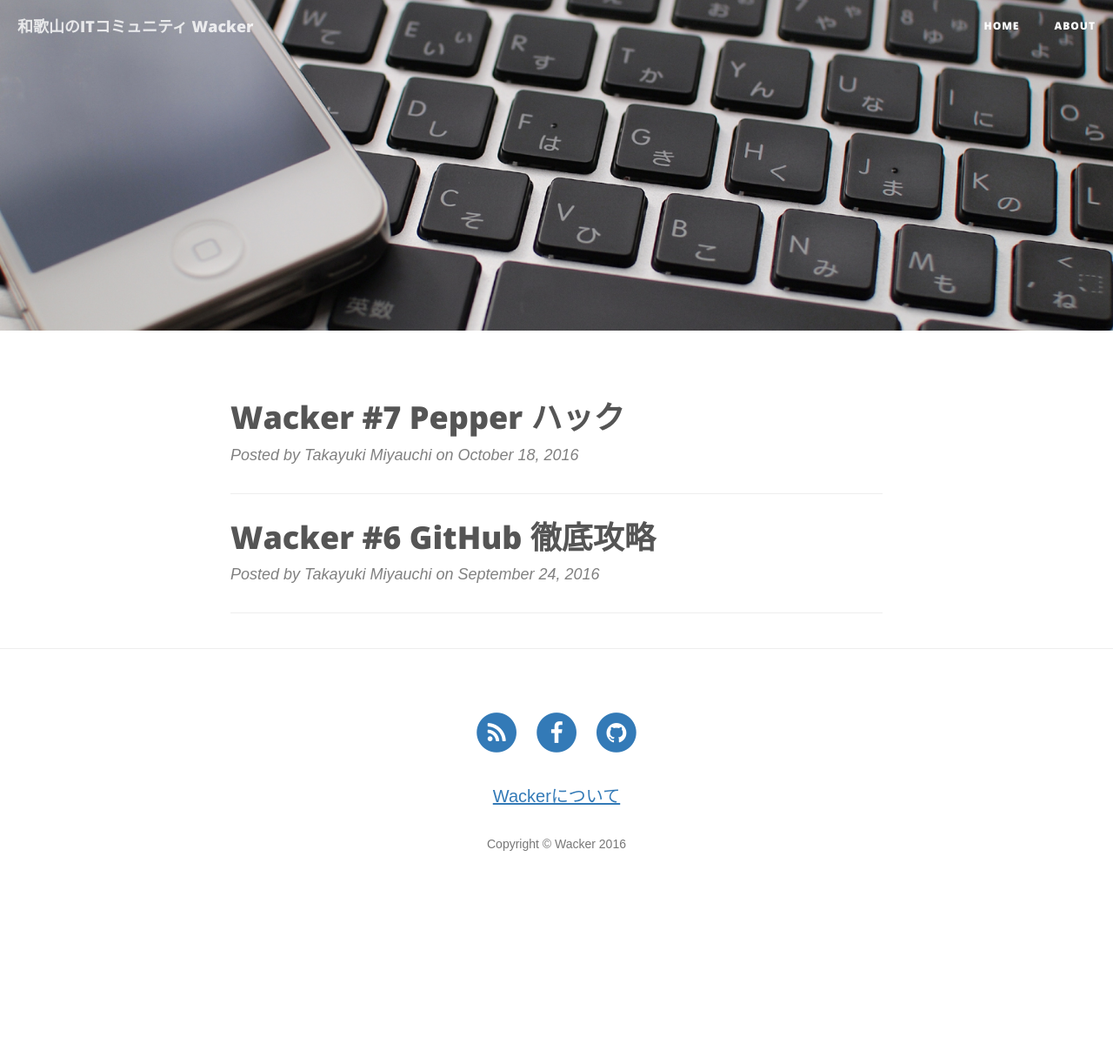
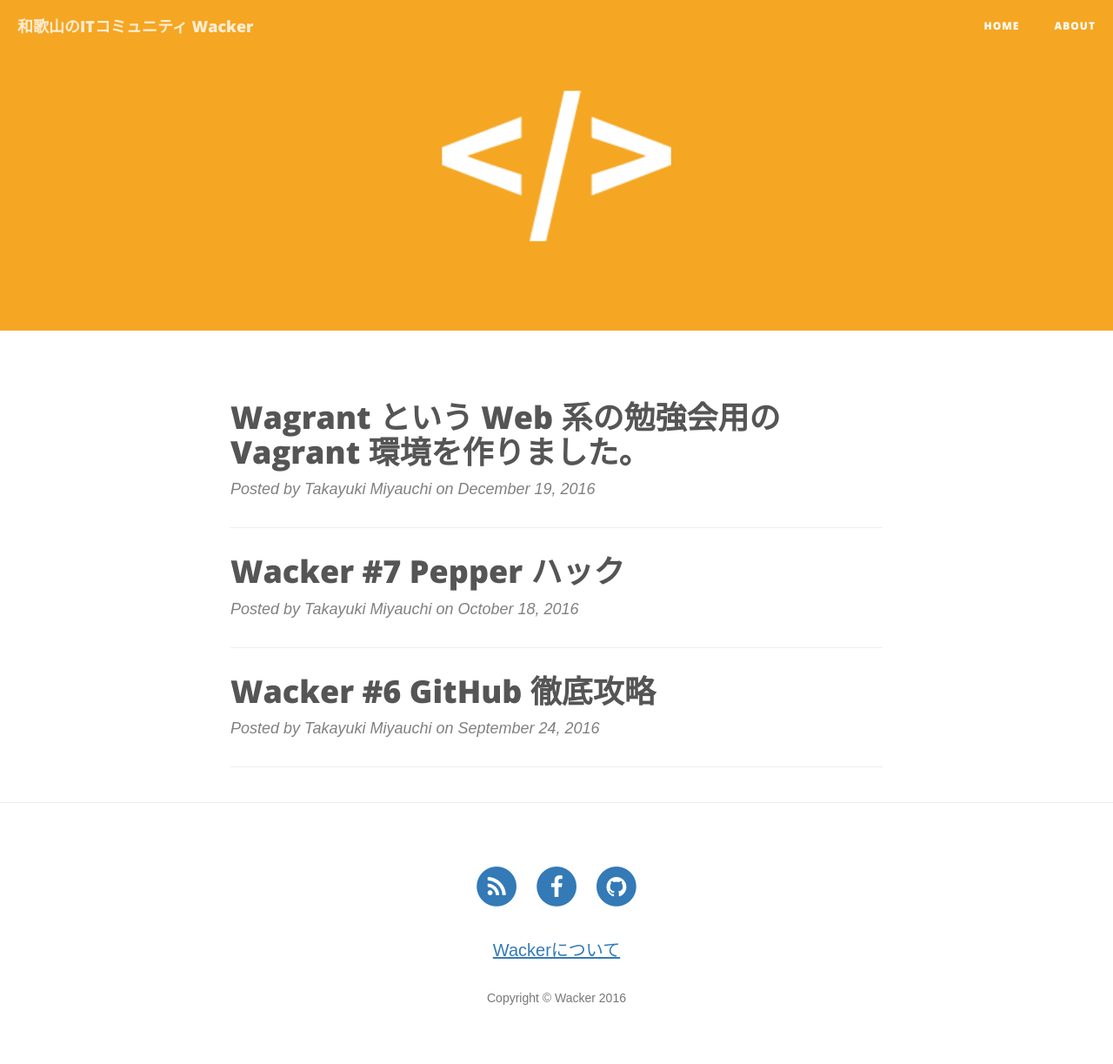
Before and after one commit to wakayama-hacker/wacker.io, a Jekyll site: the page built from index.html, in a window 1280 px wide. Shown: the whole page at 87% size. Built offline with Jekyll 4.4.1, drawn with Linux system fonts in a browser that asks for light colours; nearby versions of some CDN libraries; the list of posts is cut into pages by our own code; before the commit the page ends 1046 px from its top, so only the background shows below that; part of the change alters nothing that is shown.

Commit message:
add post about wagrant

````diff
--- a/_config.yml
+++ b/_config.yml
@@ -1,6 +1,6 @@
 # Site settings
 title: "和歌山のITコミュニティ Wacker"
-header-img: img/home-bg.jpg
+header-img: img/wacker.png
 copyright_name: "Wacker"
 description: "和歌山のITエンジニアによるコミュニティ"
 baseurl: ""
--- /dev/null
+++ b/_posts/2016-12-19-we-released-wagrant.md
@@ -0,0 +1,55 @@
+---
+layout:     post
+title:      "Wagrant という Web 系の勉強会用の Vagrant 環境を作りました。"
+date:       2016-12-19
+author:     "Takayuki Miyauchi"
+header-img: "img/2016-12-19-wagrant.png"
+---
+
+Wacker では言語や技術を問わず、毎回いろいろなジャンルの勉強会を行っていますが、開発環境の構築に費やす時間がどうしてもそれなりに発生してしまうので、WEB 系の勉強会を想定した汎用的な Vagrant 環境をつくりました。
+
+[https://github.com/wakayama-hacker/wagrant](https://github.com/wakayama-hacker/wagrant)
+
+インストールされているものは以下のような感じです。
+
+* Ubuntu 16.04 Xenial64
+  * Apache
+  * MySQL
+  * PHP 7
+  * Ruby 2.3
+  * Node.js 6.x
+
+## 特徴
+
+たいした特徴はなにもありませんが（むしろそれを重視）、以下のようにあらかじめパスが通ってたりします。
+
+```.bash_profile
+export COMPOSER_HOME=$HOME/.composer
+export PATH=$HOME/.composer/vendor/bin:$PATH
+export PATH=$HOME/.npm-packages/bin:$PATH
+
+if which ruby >/dev/null && which gem >/dev/null; then
+  PATH="$(ruby -rubygems -e 'puts Gem.user_dir')/bin:$PATH"
+fi
+```
+
+あと、`.gemrc` にあらかじめ `gem: --user-install` って書いてあったり、`.npmrc` に `prefix = ${HOME}/.npm-packages` と書いてあったりします。
+
+## 使い方
+
+1. [VirtualBox](https://www.virtualbox.org/) および [Vagrant](https://www.vagrantup.com/) をあらかじめインストールしてください。
+2. [最新版](https://github.com/wakayama-hacker/wagrant/releases)を任意のディレクトリにダウンロードしてください。
+3. ダウンロードしたファイルを任意のディレクトリに解凍してください。
+
+つづけてコマンドラインで以下のように操作してください。
+
+```
+$ cd ~/Desktop/wagrant
+$ vagrant up
+```
+
+`vagrant` についてはドキュメントをご覧になってください。
+
+[https://www.vagrantup.com/docs/](https://www.vagrantup.com/docs/)
+
+ハンズオンや勉強会で使用する際には、参加者にかならず `vagrant destroy` をしてもらいましょう。
````
Also changed, not shown: img/2016-12-19-wagrant.png (added), img/home-bg.jpg (deleted), img/home-bg.png (deleted), img/wacker.png (added).
